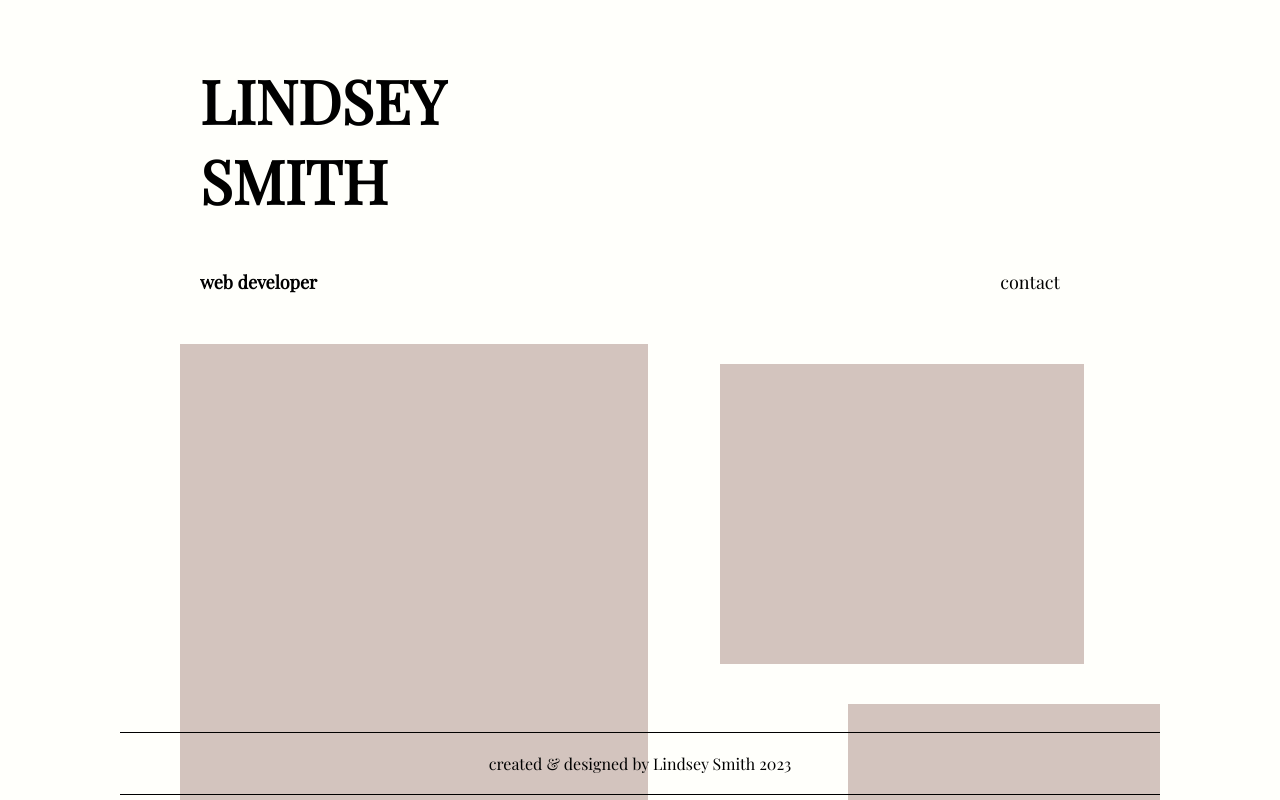
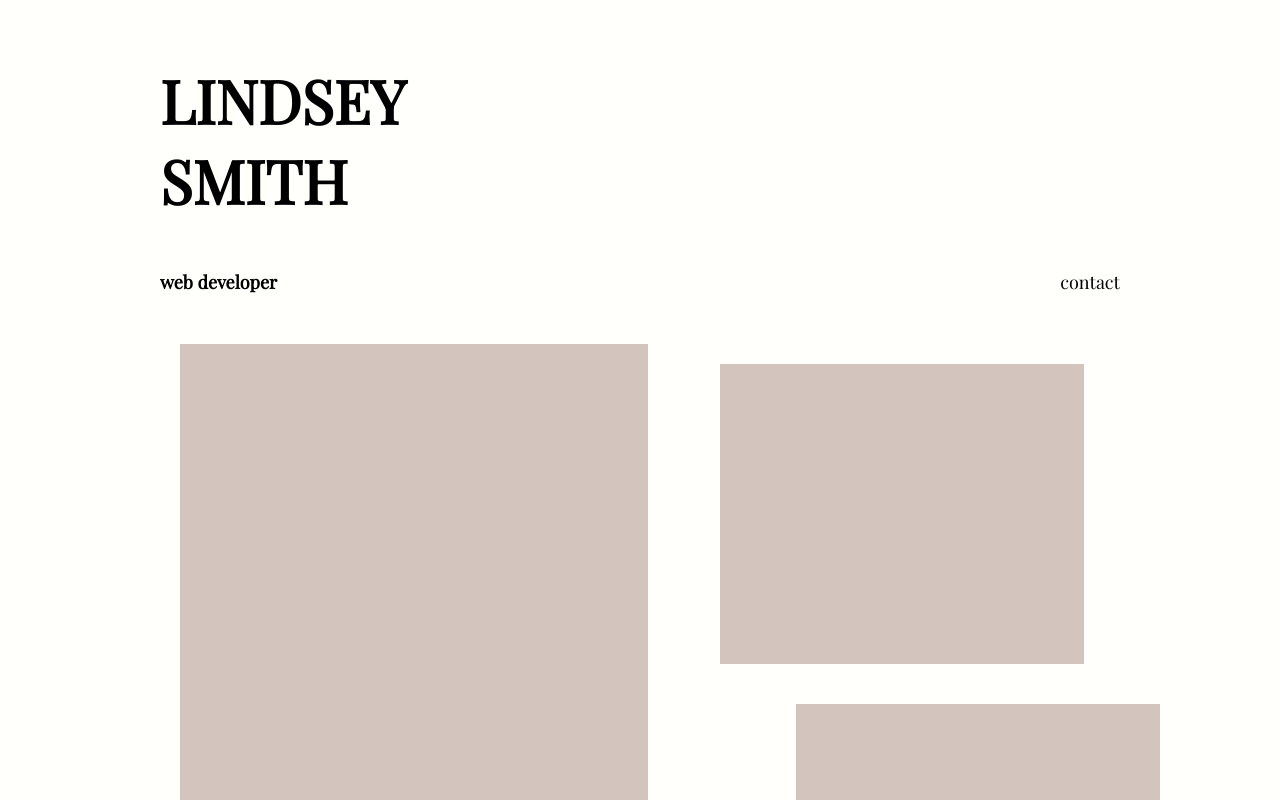
Before and after one commit to campbelllm/portfolio, a React (Create React App) app: page / in a window 1280 px wide. Shown: the top 800 px of the page. Built offline with nearby package versions, Linux system fonts and the light colour scheme.

Commit message:
refining layout

```diff
--- a/src/components/Footer/footerStyledComponents.js
+++ b/src/components/Footer/footerStyledComponents.js
@@ -1,13 +1,10 @@
 import styled from "styled-components/macro";
 
 export const StyledFooter = styled.div`
-    border-top: 0.5px solid black;
-    border-bottom: 0.5px solid black;
-    text-align: center;
-    position: fixed;
-    bottom: 0;
-    right: 0;
-    left: 0;
-    padding: 20px 0;
-    margin: 5px 120px;
+  border-top: 0.5px solid black;
+  border-bottom: 0.5px solid black;
+  text-align: center;
+  padding: 20px 0px;
+  margin-top: 20px;
+  width: 100%;
 `;
--- a/src/components/Header/headerStyledComponents.js
+++ b/src/components/Header/headerStyledComponents.js
@@ -5,6 +5,7 @@ export const HeaderSection = styled.div`
   display: flex;
   flex-direction: row ;
   flex-wrap: wrap;
+  margin: 0;
 `;
 
 export const Name = styled.div`
@@ -34,7 +35,6 @@ export const Contact = styled.div`
     & a {
         color: black;
         text-decoration: none;
-        padding: 5px 20px ;
         background-image: linear-gradient(black, black);
         background-size: 0 1px, auto;
         background-repeat: no-repeat;
@@ -42,7 +42,7 @@ export const Contact = styled.div`
         transition: all .2s ease-out;
     }
     & a:hover{
-        background-size: 80% 1px, auto;
+        background-size: 100% 1px, auto;
     }
 
 `
--- a/src/components/Projects/projectsStyledComponent.js
+++ b/src/components/Projects/projectsStyledComponent.js
@@ -43,7 +43,7 @@ export const ProjectThree = styled.div`
 `;
 export const ProjectFour = styled.div`
   background-color: #d3c4be;
-  width: 60%;
+  width: 70%;
   height: 400px;
   margin: 0 40px;
   float: right;
```
